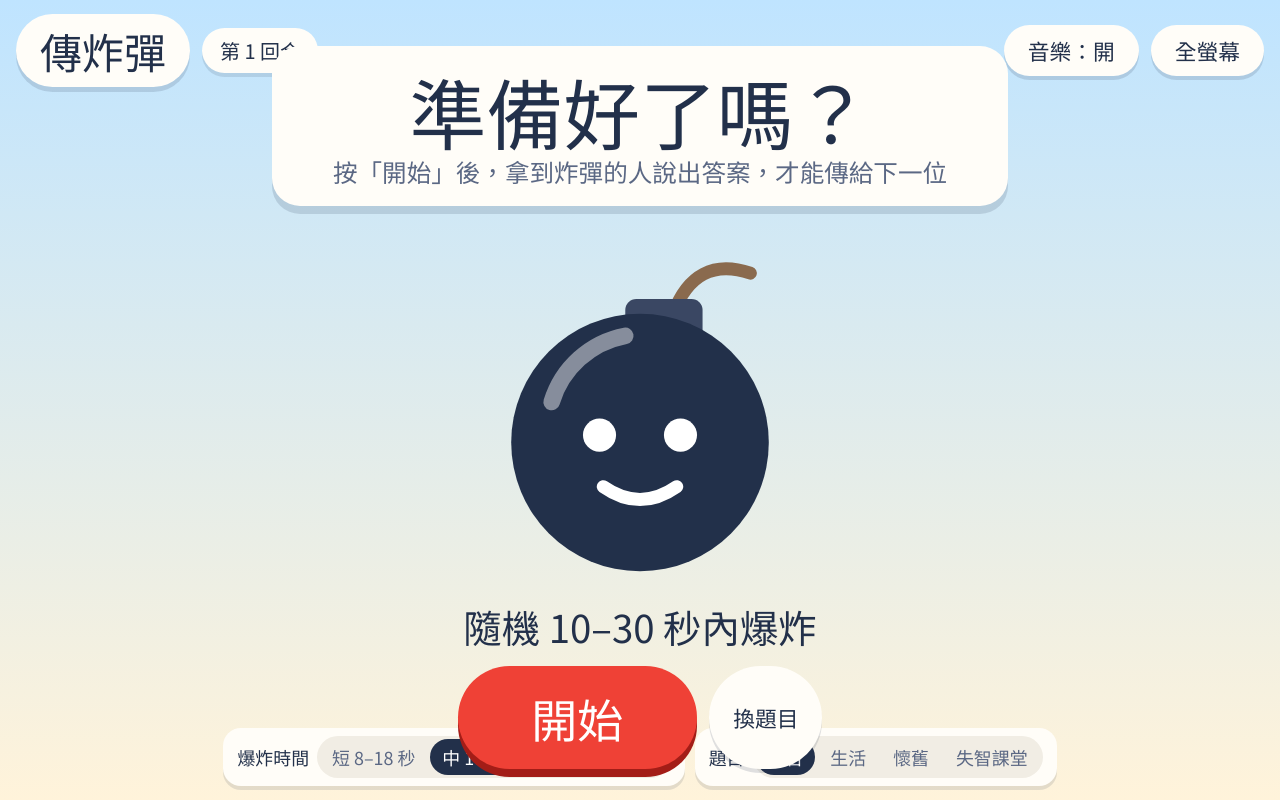
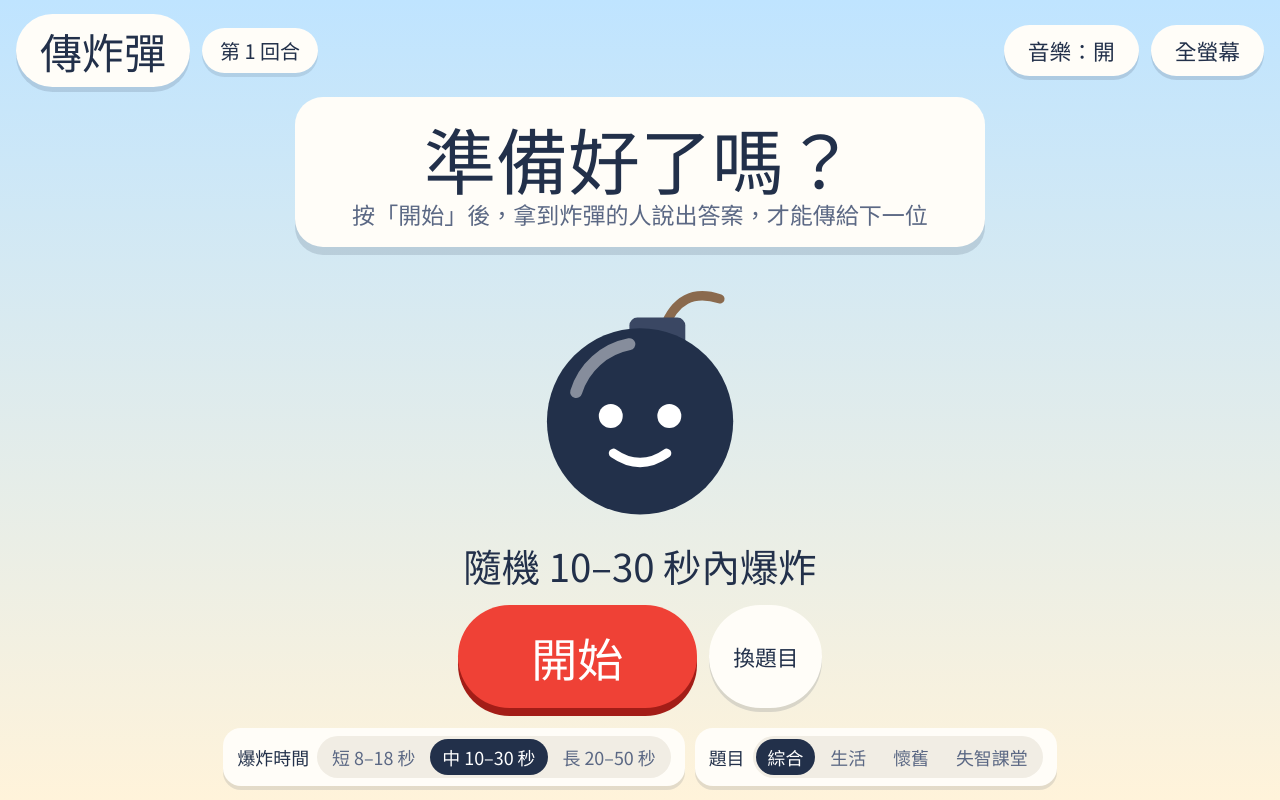
Before and after one commit to mattsue1003/bomb-pass-game, a plain HTML site: page index.html in a window 1280 px wide. Drawn offline with Linux system fonts and the light colour scheme; a web font is replaced by a local one.

Commit message:
Fit bomb stage on short screens
Co-Authored-By: Claude Fable 5.2 <noreply@anthropic.com>

```diff
--- a/index.html
+++ b/index.html
@@ -22,10 +22,10 @@ button{font-family:var(--fh);cursor:pointer;border:0}
 .btn{background:var(--ink);color:#fff;border-radius:999px;padding:10px 24px;font-size:clamp(16px,1.7vw,22px);box-shadow:0 5px 0 rgba(0,0,0,.2)}
 .btn.alt{background:var(--paper);color:var(--ink);box-shadow:0 4px 0 rgba(34,48,74,.14)}
 .btn:active{transform:translateY(3px)}
-main{position:relative;display:flex;flex-direction:column;align-items:center;justify-content:center;gap:1.5vh;min-height:0;text-align:center}
-#topic{font-family:var(--fh);font-size:clamp(30px,6vw,92px);line-height:1.2;background:var(--paper);border-radius:28px;padding:.25em .8em;box-shadow:0 8px 0 rgba(34,48,74,.14);max-width:96%}
+main{position:relative;display:flex;flex-direction:column;align-items:center;justify-content:center;gap:1.5vh;min-height:0;text-align:center;overflow:hidden;padding-bottom:10px}
+#topic{font-family:var(--fh);font-size:clamp(28px,min(6vw,9vh),92px);line-height:1.2;background:var(--paper);border-radius:28px;padding:.25em .8em;box-shadow:0 8px 0 rgba(34,48,74,.14);max-width:96%}
 #topic small{display:block;font-family:var(--fb);font-size:.32em;color:#5b6884}
-#bombWrap{position:relative;height:min(46vh,46vw);aspect-ratio:1;flex:none}
+#bombWrap{position:relative;flex:1 1 0;min-height:90px;max-height:46vh;aspect-ratio:1;max-width:80vw}
 #bomb{width:100%;height:100%;transform-origin:50% 60%}
 body.run #bomb{animation:wob calc(.9s - var(--danger)*.72s) infinite}
 @keyframes wob{0%,100%{transform:rotate(-4deg) scale(1)}50%{transform:rotate(4deg) scale(calc(1.02 + var(--danger)*.1))}}
```
